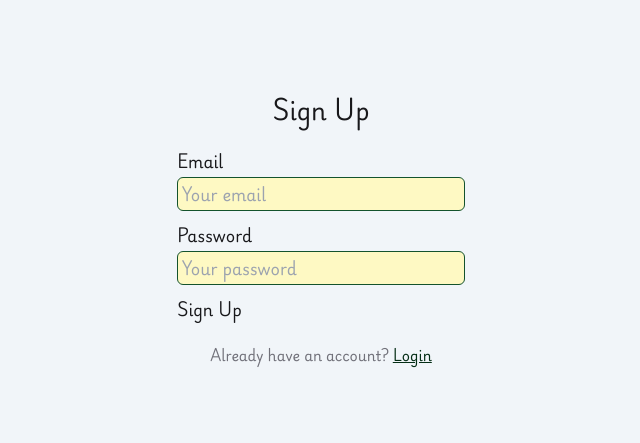
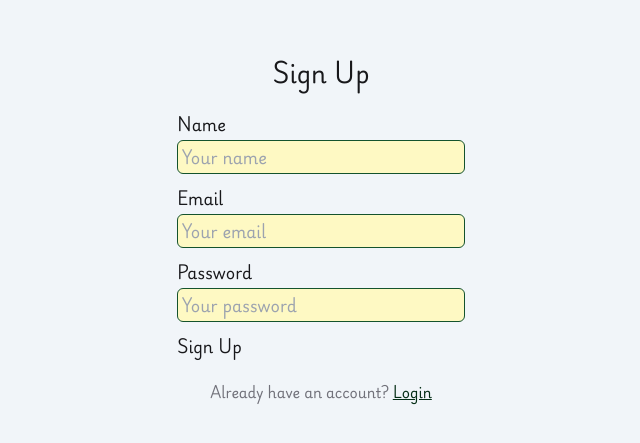
Before and after one commit to ade713/janaru, a Next.js app: page /signup in a window 1280 px wide. Shown: the part 171-614 px from the top of the page, without its empty margins (319-959 px from the left). Built offline with nearby package versions, Linux system fonts and the light colour scheme.

Commit message:
- add name field to signup form

```diff
--- a/src/components/auth-form.tsx
+++ b/src/components/auth-form.tsx
@@ -9,6 +9,19 @@ export function AuthForm({ formType }: AuthFormProps) {
 
   return (
     <form className="w-72" action="">
+      {formType === "signup" ? (
+        <div className="flex flex-col mb-3">
+          <label htmlFor="name">Name</label>
+          <input
+            className="border border-green-900 rounded-md p-1 mt-1 bg-yellow-100"
+            id="name"
+            type="name"
+            name="name"
+            placeholder="Your name"
+            required
+          />
+        </div>
+      ) : null}
       <div className="flex flex-col mb-3">
         <label htmlFor="email">Email</label>
         <input
```
